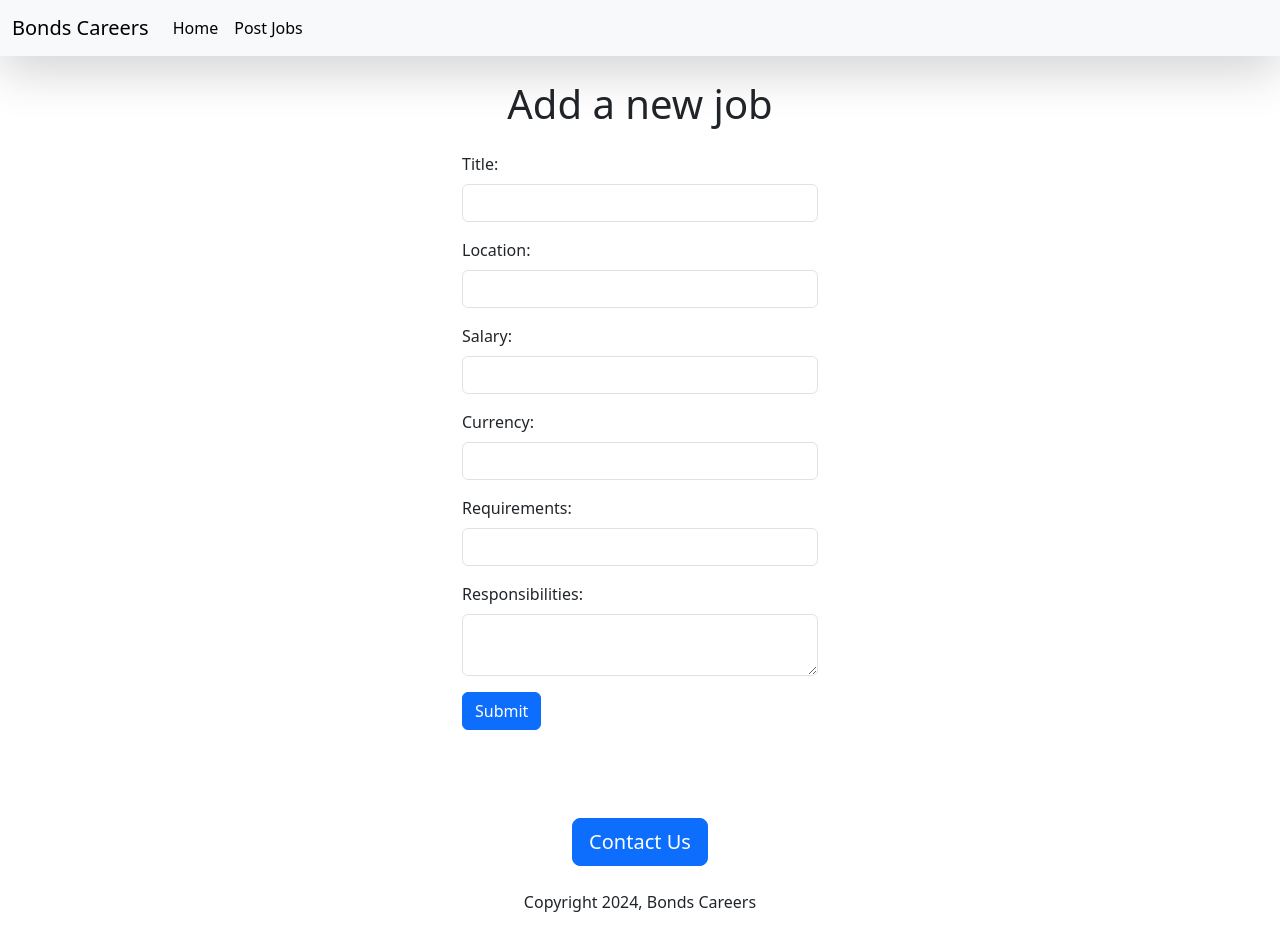
After one commit to kevinb0071/bonds-careers-website, a Flask app: page /add in a window 1280 px wide. The commit adds this page. Run offline with Flask 3, Linux system fonts and the light colour scheme.

Commit message:
added the database and form

```diff
--- a/app.py
+++ b/app.py
@@ -1,39 +1,82 @@
 from flask import Flask, render_template, request, redirect, url_for, jsonify
+from flask_sqlalchemy import SQLAlchemy
+from sqlalchemy.orm import DeclarativeBase, Mapped, mapped_column
+from datetime import datetime, timezone
+from flask_wtf import FlaskForm
+from wtforms import StringField, SubmitField, TextAreaField, IntegerField
 
 app = Flask(__name__)
+app.config["SQLALCHEMY_DATABASE_URI"] = "sqlite:///careers.sqlite"
+app.secret_key = b"\xa2I\x14jZ\x80\x12\xc7"
 
 
-Jobs = [
-  {
-    'id': 1,
-    'title': 'Data Analyst',
-    'location': 'Bengaluru, India',
-    'salary': '$100,000'
-  },
-  {
-    'id': 2,
-    'title': 'Data Scientist',
-    'location':'Delhi, India',
-    'salary': '$150,000'
-  },
-    {
-      'id': 3,
-      'title': 'Frontend Engineer',
-      'location': 'Remote',
-      'salary': '$120,000'
-    },
-  {
-     'id': 4,
-      'title': 'Backend Engineer',
-      'location': 'San Francisco, USA',
-      'salary': '$150,000'
-  }
-]
+class Base(DeclarativeBase):
+  pass
+
+
+db = SQLAlchemy(app, model_class=Base)
+
+
+class Jobs(db.Model):
+  id: Mapped[int] = mapped_column(db.Integer(), primary_key=True)
+  title: Mapped[str] = mapped_column(db.String(100))
+  location: Mapped[str] = mapped_column(db.String(255))
+  salary: Mapped[int] = mapped_column(db.Integer())
+  currency: Mapped[str] = mapped_column(db.String(10))
+  requirements: Mapped[str] = mapped_column(db.String(255))
+  responsibilities: Mapped[str] = mapped_column(db.String(255))
+  created_at: Mapped[datetime] = mapped_column(
+      default=lambda: datetime.now(timezone.utc))
+  updated_at: Mapped[datetime] = mapped_column(
+      default=lambda: datetime.now(timezone.utc),
+      onupdate=lambda: datetime.now(timezone.utc))
+  @property
+  def prettier_salary(self):
+        if len(str(self.salary)) >= 4:
+            return f'${str(self.salary)[:-3]},{str(self.salary)[-3:]}'
+        else:
+            return f"${self.salary}"
+  def __repr__(self):
+    return f"{self.title}"
+
+
+with app.app_context():
+  db.create_all()
+
+
+class JobForm(FlaskForm):
+  title = StringField(label="Title:")
+  location = StringField(label="Location:")
+  salary = IntegerField(label="Salary:")
+  currency = StringField(label="Currency:")
+  requirements = StringField(label="Requirements:")
+  responsibilities = TextAreaField(label="Responsibilities:")
+  submit = SubmitField("Submit")
+
+
+
 
 @app.route('/')
 @app.route('/home')
 def home():
-  return render_template('home.html', jobs=Jobs)
+  jobs = Jobs.query.all()
+  return render_template('home.html', jobs=jobs)
+
+@app.route('/add', methods=['GET', 'POST'])
+def add():
+  form = JobForm()
+  if form.validate_on_submit():
+    job = Jobs(title=form.title.data,
+               location=form.location.data,
+               salary=form.salary.data,
+               currency=form.currency.data,
+               requirements=form.requirements.data,
+               responsibilities=form.responsibilities.data)
+    db.session.add(job)
+    db.session.commit()
+    return redirect(url_for('home'))
+  return render_template('addjob.html', form=form)
+
 
 @app.route('/api/jobs')
 def list_jobs():
--- /dev/null
+++ b/templates/addjob.html
@@ -0,0 +1,44 @@
+{% extends 'base.html' %}
+    {% include 'nav.html' %}
+{% block content %}
+    <div class="container">
+        <div class="row">
+          <div class="col-md-4 mb-5"></div>
+           <div class="col-md-4 mb-5">
+              <h1 class="text-center mt-4 mb-4">Add a new job</h1>
+             <form method="post" class="form">
+               {{ form.hidden_tag() }}
+               <div class="mb-3">
+                    {{ form.title.label(class="form-label") }}
+                    {{ form.title(class="form-control") }}
+               </div>
+               <div class="mb-3">
+                     {{ form.location.label(class="form-label") }}
+                     {{ form.location(class="form-control") }}
+                </div>
+               <div class="mb-3">
+                     {{ form.salary.label(class="form-label") }}
+                     {{ form.salary(class="form-control") }}
+                </div>
+               <div class="mb-3">
+                    {{ form.currency.label(class="form-label") }}
+                    {{ form.currency(class="form-control") }}
+               </div>
+               <div class="mb-3">
+                    {{ form.requirements.label(class="form-label") }}
+                    {{ form.requirements(class="form-control") }}
+               </div>
+               <div class="mb-3">
+                    {{ form.responsibilities.label(class="form-label") }}
+                    {{ form.responsibilities(class="form-control") }}
+               </div>
+               <div class="mb-3">
+                     {{ form.submit(class="btn btn-primary btn-block") }}
+                </div>
+             </form>
+           </div>
+           <div class="col-md-4 mb-5"></div>
+        </div>
+    </div>
+  {% include 'footer.html' %}
+{% endblock %}
--- /dev/null
+++ b/templates/base.html
@@ -0,0 +1,23 @@
+<!DOCTYPE html>
+<html lang="en">
+
+<head>
+    <meta charset="UTF-8">
+    <meta http-equiv="X-UA-Compatible" content="IE=edge">
+    <meta name="viewport" content="width=device-width, initial-scale=1.0">
+    <link href="https://cdn.jsdelivr.net/npm/bootstrap@5.3.3/dist/css/bootstrap.min.css" rel="stylesheet"
+        integrity="sha384-QWTKZyjpPEjISv5WaRU9OFeRpok6YctnYmDr5pNlyT2bRjXh0JMhjY6hW+ALEwIH" crossorigin="anonymous">
+    <title>Bonds Careers Site</title>
+    <style>
+        #banner {
+            height: 360px;
+            width: 100%;
+            object-fit: cover;
+            margin-bottom: 16px;
+        }
+    </style>
+</head>
+
+<body>
+  {% block content %}
+  {% endblock %}
--- a/templates/nav.html
+++ b/templates/nav.html
@@ -1,22 +1,18 @@
 <nav class="navbar navbar-expand-lg bg-body-tertiary shadow-lg">
   <div class="container-fluid">
-    <a class="navbar-brand" href="#">Bonds Careers</a>
+    <a class="navbar-brand" href="{{url_for('home')}}">Bonds Careers</a>
     <button class="navbar-toggler" type="button" data-bs-toggle="collapse" data-bs-target="#navbarSupportedContent" aria-controls="navbarSupportedContent" aria-expanded="false" aria-label="Toggle navigation">
       <span class="navbar-toggler-icon"></span>
     </button>
     <div class="collapse navbar-collapse" id="navbarSupportedContent">
       <ul class="navbar-nav me-auto mb-2 mb-lg-0">
         <li class="nav-item">
-          <a class="nav-link active" aria-current="page" href="#">Home</a>
+          <a class="nav-link active" aria-current="page" href="{{url_for('home')}}">Home</a>
         </li>
         <li class="nav-item">
-          <a class="nav-link" href="#">Link</a>
+          <a class="nav-link active" aria-current="page" href="{{url_for('add')}}">Post Jobs</a>
         </li>
       </ul>
-      <form class="d-flex" role="search">
-        <input class="form-control me-2" type="search" placeholder="Search" aria-label="Search">
-        <button class="btn btn-outline-success" type="submit">Search</button>
-      </form>
     </div>
   </div>
 </nav>
```
Also changed, not shown: templates/home.html (+6 -24 lines), templates/jobitem.html (+7 -5 lines).
